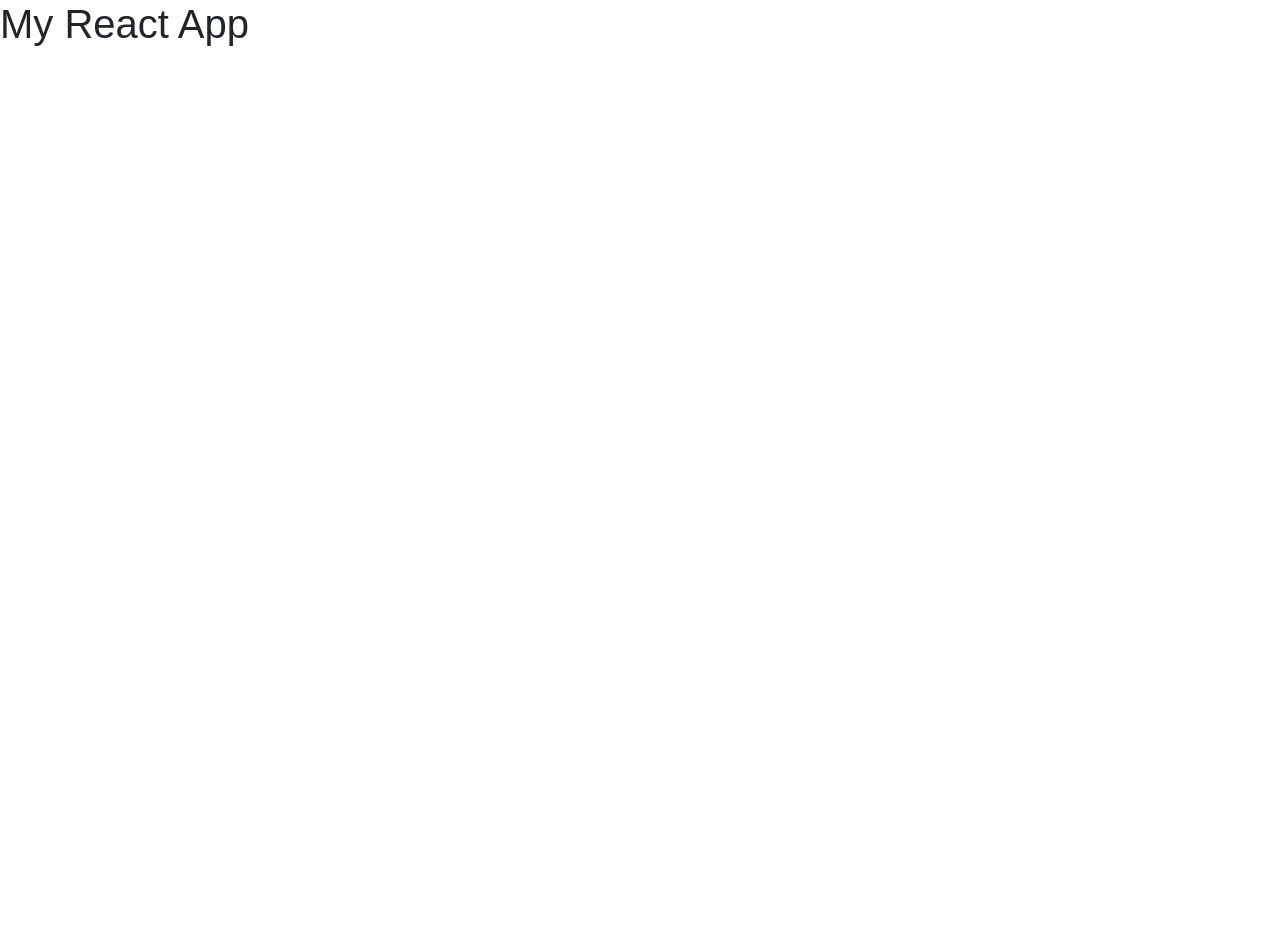
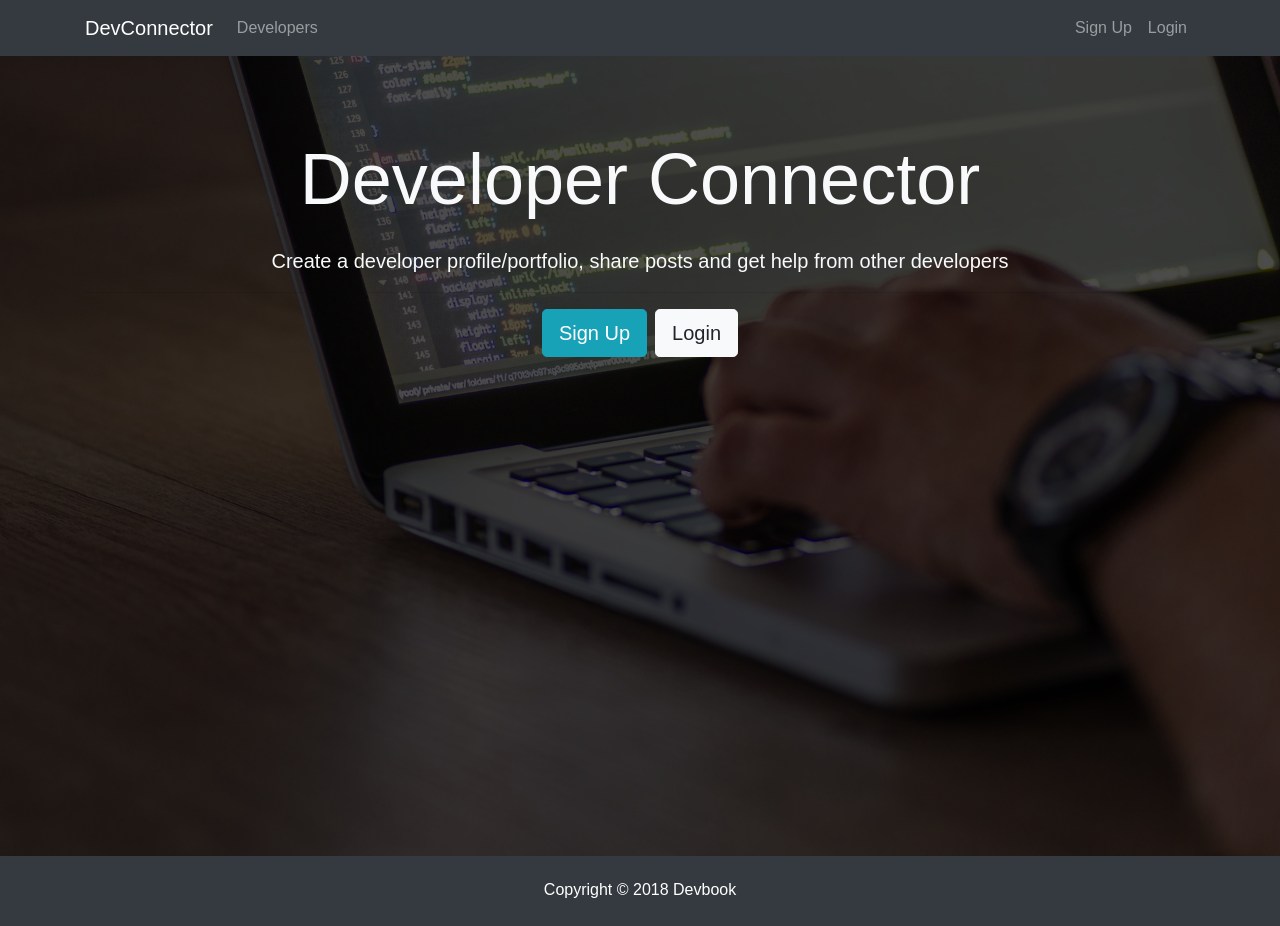
Before and after one commit to KevinRSDNguyen/DEV_BOOK, a React (Create React App) app in the folder client/: page / in a window 1280 px wide. Before the commit the page ends 800 px from the top, so only its background shows below. Built offline with nearby package versions, Linux system fonts and the light colour scheme.

Commit message:
Created navbar, footer, and landing page component

```diff
--- a/client/public/index.html
+++ b/client/public/index.html
@@ -15,7 +15,7 @@
     crossorigin="anonymous">
   <link rel="stylesheet" href="https://use.fontawesome.com/releases/v5.0.10/css/all.css" integrity="sha384-+d0P83n9kaQMCwj8F4RJB66tzIwOKmrdb46+porD/OvrJ+37WqIM7UoBtwHO6Nlg"
     crossorigin="anonymous">
-  <title>Dev Book</title>
+  <title>Devbook</title>
 </head>
 
 <body>
--- a/client/src/App.js
+++ b/client/src/App.js
@@ -1,11 +1,18 @@
 import React, { Component } from "react";
+
+import Navbar from "./components/layout/Navbar";
+import Footer from "./components/layout/Footer";
+import Landing from "./components/layout/Landing";
+
 import "./App.css";
 
 class App extends Component {
   render() {
     return (
       <div className="App">
-        <h1>My React App</h1>
+        <Navbar />
+        <Landing />
+        <Footer />
       </div>
     );
   }
--- /dev/null
+++ b/client/src/components/layout/Footer.js
@@ -0,0 +1,9 @@
+import React from "react";
+
+export default () => {
+  return (
+    <footer className="bg-dark text-white mt-5 p-4 text-center">
+      Copyright &copy; {new Date().getFullYear()} Devbook
+    </footer>
+  );
+};
--- /dev/null
+++ b/client/src/components/layout/Landing.js
@@ -0,0 +1,33 @@
+import React, { Component } from "react";
+
+class Landing extends Component {
+  render() {
+    return (
+      <div className="landing">
+        <div className="dark-overlay landing-inner text-light">
+          <div className="container">
+            <div className="row">
+              <div className="col-md-12 text-center">
+                <h1 className="display-3 mb-4">Developer Connector</h1>
+                <p className="lead">
+                  {" "}
+                  Create a developer profile/portfolio, share posts and get help
+                  from other developers
+                </p>
+                <hr />
+                <a href="register.html" className="btn btn-lg btn-info mr-2">
+                  Sign Up
+                </a>
+                <a href="login.html" className="btn btn-lg btn-light">
+                  Login
+                </a>
+              </div>
+            </div>
+          </div>
+        </div>
+      </div>
+    );
+  }
+}
+
+export default Landing;
--- /dev/null
+++ b/client/src/components/layout/Navbar.js
@@ -0,0 +1,49 @@
+import React, { Component } from "react";
+
+class Navbar extends Component {
+  render() {
+    return (
+      <nav className="navbar navbar-expand-sm navbar-dark bg-dark mb-4">
+        <div className="container">
+          <a className="navbar-brand" href="landing.html">
+            DevConnector
+          </a>
+          <button
+            className="navbar-toggler"
+            type="button"
+            data-toggle="collapse"
+            data-target="#mobile-nav"
+          >
+            <span className="navbar-toggler-icon" />
+          </button>
+
+          <div className="collapse navbar-collapse" id="mobile-nav">
+            <ul className="navbar-nav mr-auto">
+              <li className="nav-item">
+                <a className="nav-link" href="profiles.html">
+                  {" "}
+                  Developers
+                </a>
+              </li>
+            </ul>
+
+            <ul className="navbar-nav ml-auto">
+              <li className="nav-item">
+                <a className="nav-link" href="register.html">
+                  Sign Up
+                </a>
+              </li>
+              <li className="nav-item">
+                <a className="nav-link" href="login.html">
+                  Login
+                </a>
+              </li>
+            </ul>
+          </div>
+        </div>
+      </nav>
+    );
+  }
+}
+
+export default Navbar;
```
